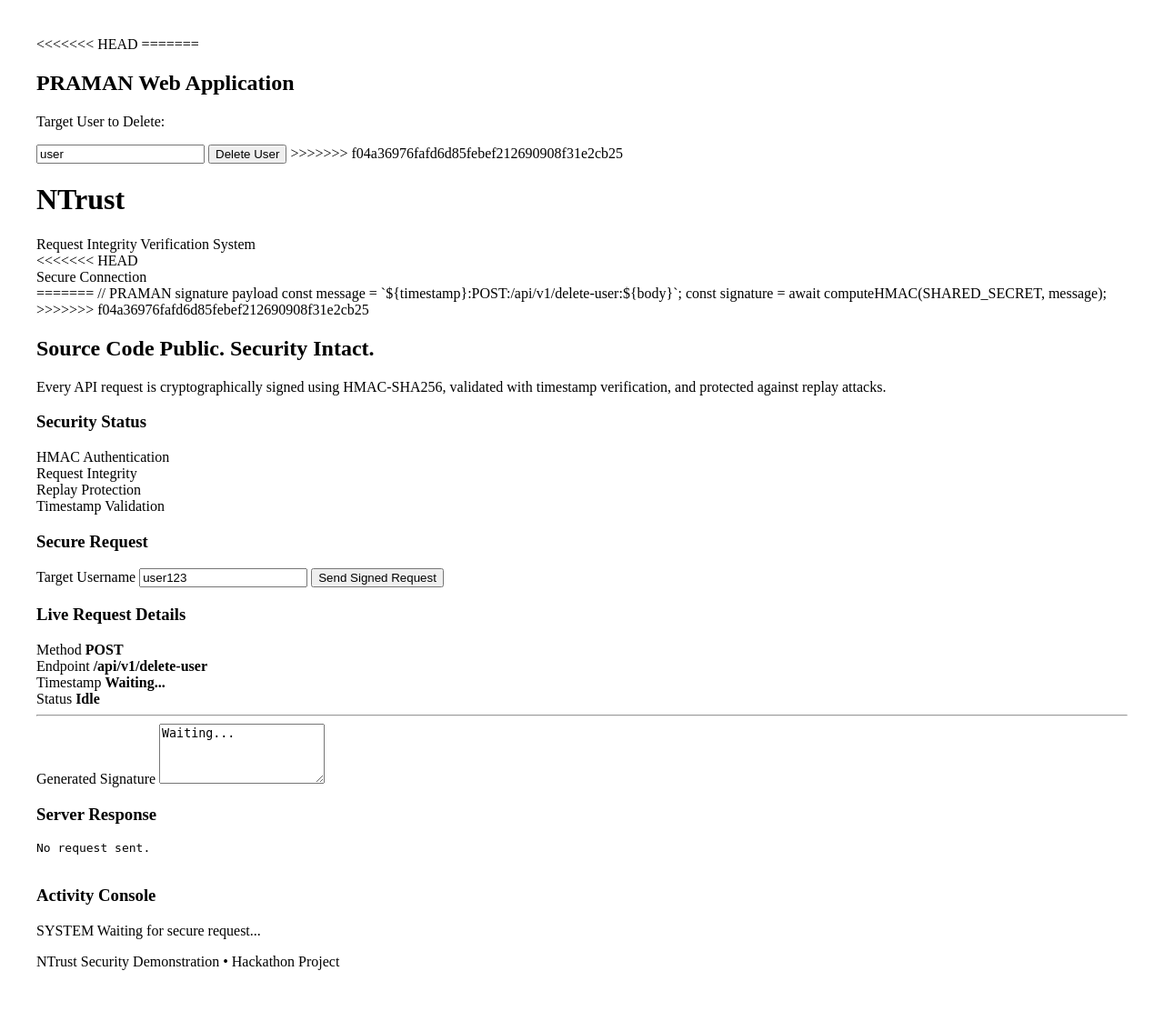
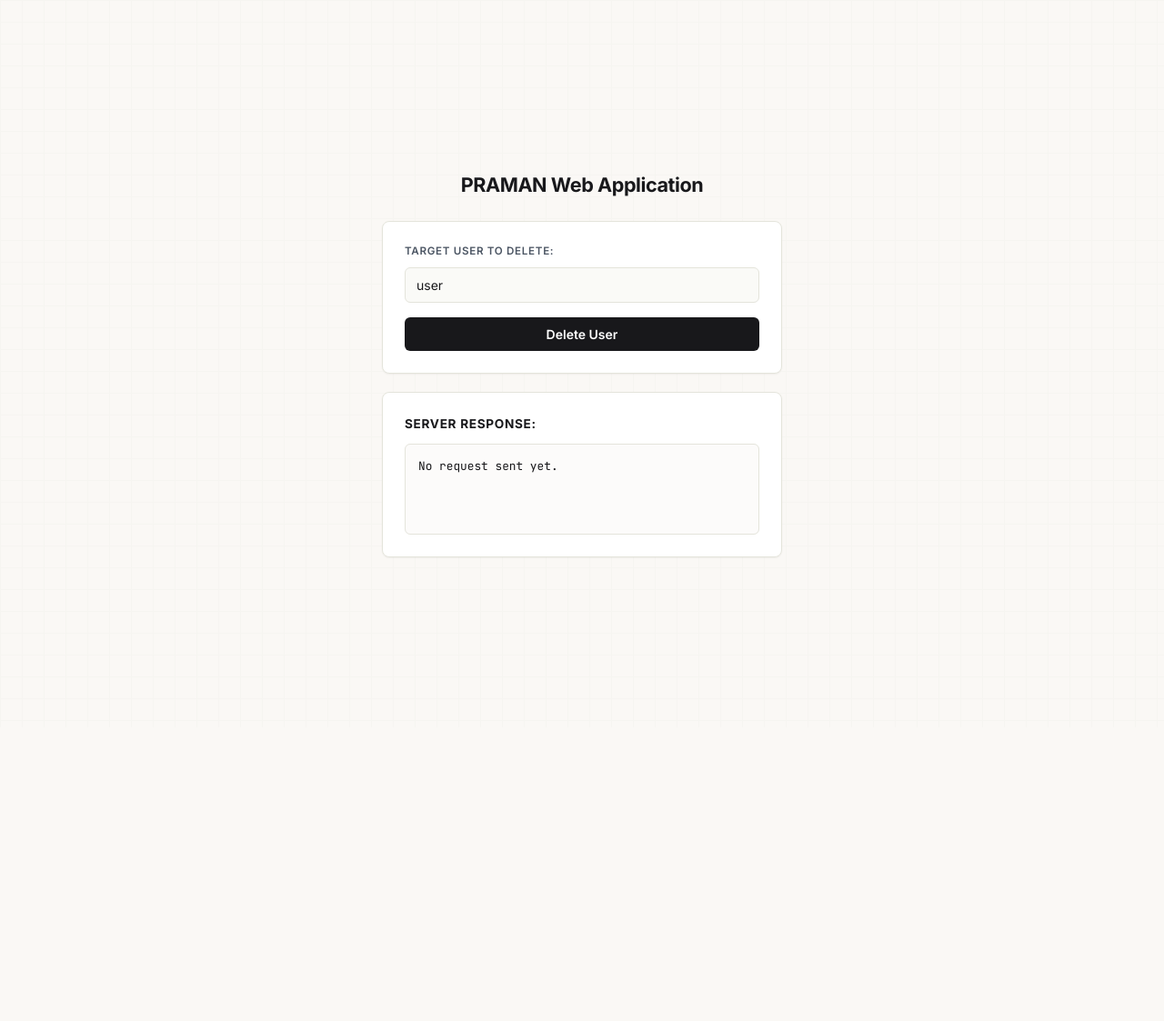
Before and after one commit to EliteDebuggers/hackathon2, a Python web app: template templates/index.html in a window 1280 px wide. Shown: the whole page at 91% size. After the commit the page ends 614 px from the top, so only its background shows below. Run offline with Jinja, Linux system fonts and the light colour scheme; the template is opened without the code that fills it: most values are stand-ins (such as "Sample title", 1, 10 or a date in 2020).

Commit message:
added script.js, style.css file integrated with index.html file (Frontend complete)

```diff
--- a/static/style.css
+++ b/static/style.css
@@ -0,0 +1,203 @@
+@import url('https://fonts.googleapis.com/css2?family=Inter:wght@400;500;600;700&family=JetBrains+Mono:wght@400;500&display=swap');
+
+:root {
+  /* Colors - Warm Paper Theme */
+  --bg-color: #faf8f5;
+  --card-bg: #ffffff;
+  --card-bg-hover: #fcfbfa;
+  --border-color: #e4e4db;
+  --border-color-focus: #18181b;
+
+  --text-primary: #18181b;
+  --text-secondary: #4b5563;
+  --text-muted: #7f8c8d;
+
+  --accent: #18181b;
+  --accent-hover: #27272a;
+  --accent-light: rgba(24, 24, 27, 0.05);
+
+  --success: #16a34a;
+  --danger: #dc2626;
+
+  /* Typography */
+  --font-sans: 'Inter', system-ui, -apple-system, sans-serif;
+  --font-mono: 'JetBrains Mono', 'Fira Code', monospace;
+
+  /* Layout & Spacing */
+  --radius-sm: 4px;
+  --radius-md: 6px;
+  --radius-lg: 8px;
+  --shadow-sm: 0 1px 3px rgba(0, 0, 0, 0.02), 0 1px 2px rgba(0, 0, 0, 0.04);
+  --shadow-md: 0 4px 6px -1px rgba(0, 0, 0, 0.03), 0 2px 4px -1px rgba(0, 0, 0, 0.02);
+}
+
+/* Base Styles */
+* {
+  margin: 0;
+  padding: 0;
+  box-sizing: border-box;
+}
+
+body {
+  font-family: var(--font-sans);
+  background-color: var(--bg-color);
+  color: var(--text-primary);
+  line-height: 1.5;
+  -webkit-font-smoothing: antialiased;
+  -moz-osx-font-smoothing: grayscale;
+  min-height: 100vh;
+  display: flex;
+  align-items: center;
+  justify-content: center;
+  padding: 20px;
+}
+
+/* Background Grid Overlay */
+.background-grid {
+  position: fixed;
+  inset: 0;
+  pointer-events: none;
+  opacity: 0.15;
+  background-image:
+    linear-gradient(var(--border-color) 1px, transparent 1px),
+    linear-gradient(90deg, var(--border-color) 1px, transparent 1px);
+  background-size: 24px 24px;
+  z-index: -1;
+}
+
+/* Container */
+.container {
+  width: 100%;
+  max-width: 440px;
+  display: flex;
+  flex-direction: column;
+  gap: 20px;
+}
+
+/* Headers */
+h2 {
+  font-size: 1.35rem;
+  font-weight: 700;
+  letter-spacing: -0.02em;
+  color: var(--text-primary);
+  text-align: center;
+  margin-bottom: 4px;
+}
+
+h3 {
+  font-size: 0.85rem;
+  font-weight: 700;
+  color: var(--text-primary);
+  text-transform: uppercase;
+  letter-spacing: 0.05em;
+  margin-bottom: 12px;
+}
+
+/* Cards styling */
+.card {
+  background-color: var(--card-bg);
+  border: 1px solid var(--border-color);
+  border-radius: var(--radius-lg);
+  padding: 24px;
+  box-shadow: var(--shadow-sm);
+  transition: border-color 0.2s ease, box-shadow 0.2s ease;
+}
+
+.card:hover {
+  border-color: #b5b5ac;
+  box-shadow: var(--shadow-md);
+}
+
+/* Form controls */
+label {
+  display: block;
+  font-size: 0.725rem;
+  text-transform: uppercase;
+  letter-spacing: 0.06em;
+  font-weight: 600;
+  color: var(--text-secondary);
+  margin-bottom: 8px;
+}
+
+input[type="text"] {
+  width: 100%;
+  background-color: #fafaf7;
+  border: 1px solid var(--border-color);
+  color: var(--text-primary);
+  font-family: var(--font-sans);
+  font-size: 0.875rem;
+  padding: 10px 12px;
+  border-radius: var(--radius-md);
+  outline: none;
+  transition: border-color 0.15s ease, box-shadow 0.15s ease;
+}
+
+input[type="text"]:focus {
+  border-color: var(--border-color-focus);
+  box-shadow: 0 0 0 3px rgba(24, 24, 27, 0.08);
+}
+
+button {
+  width: 100%;
+  background-color: var(--accent);
+  color: #ffffff;
+  border: none;
+  font-family: var(--font-sans);
+  font-size: 0.875rem;
+  font-weight: 600;
+  padding: 10px 16px;
+  border-radius: var(--radius-md);
+  cursor: pointer;
+  margin-top: 16px;
+  transition: background-color 0.15s ease, transform 0.1s ease;
+}
+
+button:hover {
+  background-color: var(--accent-hover);
+}
+
+button:active {
+  transform: scale(0.98);
+}
+
+button:disabled {
+  background-color: #e4e4db;
+  color: var(--text-muted);
+  cursor: not-allowed;
+  transform: none;
+}
+
+/* Code Response Block */
+pre {
+  background-color: #fcfbfa;
+  border: 1px solid var(--border-color);
+  border-radius: var(--radius-md);
+  padding: 14px;
+  font-family: var(--font-mono);
+  font-size: 0.8rem;
+  line-height: 1.5;
+  color: var(--text-primary);
+  overflow-x: auto;
+  white-space: pre-wrap;
+  word-break: break-all;
+  min-height: 100px;
+}
+
+/* Scrollbar Customization */
+::-webkit-scrollbar {
+  width: 6px;
+  height: 6px;
+}
+
+::-webkit-scrollbar-track {
+  background: transparent;
+}
+
+::-webkit-scrollbar-thumb {
+  background: var(--border-color);
+  border-radius: 999px;
+}
+
+::-webkit-scrollbar-thumb:hover {
+  background: var(--text-muted);
+}
--- a/templates/index.html
+++ b/templates/index.html
@@ -3,213 +3,41 @@
 <head>
     <meta charset="UTF-8">
     <meta name="viewport" content="width=device-width, initial-scale=1.0">
-<<<<<<< HEAD
-
-    <title>NTrust • Request Integrity Verification</title>
-
-    <link rel="apple-touch-icon"
-      href="{{ url_for('static', filename='favicon/apple-touch-icon.png') }}">
-
-<link rel="icon"
-      href="{{ url_for('static', filename='favicon/favicon-32x32.png') }}">
-
-<link rel="icon"
-      href="{{ url_for('static', filename='favicon/favicon-16x16.png') }}">
-
-<link rel="manifest"
-      href="{{ url_for('static', filename='favicon/site.webmanifest') }}">
+    <title>PRAMAN</title>
+    <link rel="apple-touch-icon" sizes="180x180" href="{{ url_for('static', filename='favicon/apple-touch-icon.png') }}">
+    <link rel="icon" type="image/png" sizes="32x32" href="{{ url_for('static', filename='favicon/favicon-32x32.png') }}">
+    <link rel="icon" type="image/png" sizes="16x16" href="{{ url_for('static', filename='favicon/favicon-16x16.png') }}">
+    <link rel="manifest" href="{{ url_for('static', filename='favicon/site.webmanifest') }}">
 
     <link rel="preconnect" href="https://fonts.googleapis.com">
     <link rel="preconnect" href="https://fonts.gstatic.com" crossorigin>
-
-    <link href="https://fonts.googleapis.com/css2?family=Inter:wght@300;400;500;600;700&family=JetBrains+Mono:wght@400;500&display=swap" rel="stylesheet">
+    <link href="https://fonts.googleapis.com/css2?family=Inter:wght@400;500;600;700&family=JetBrains+Mono:wght@400;500&display=swap" rel="stylesheet">
 
     <link rel="stylesheet" href="{{ url_for('static', filename='style.css') }}">
 </head>
-=======
-    <title>PRAMAN</title>
-    <link rel="apple-touch-icon" sizes="180x180" href="/apple-touch-icon.png">
-    <link rel="icon" type="image/png" sizes="32x32" href="/favicon-32x32.png">
-    <link rel="icon" type="image/png" sizes="16x16" href="/favicon-16x16.png">
-    <link rel="manifest" href="/site.webmanifest">
-</head>
-<body style="padding: 2rem;">
+<body>
+    <div class="background-grid"></div>
+
+    <main class="container">
         <h2>PRAMAN Web Application</h2>
-    <p>Target User to Delete:</p>
+
+        <div class="card">
+            <label for="username">Target User to Delete:</label>
             <input type="text" id="username" value="user" />
             <button onclick="sendSignedRequest()">Delete User</button>
->>>>>>> f04a36976fafd6d85febef212690908f31e2cb25
-
-<body>
-
-<div class="background-grid"></div>
-
-<header class="navbar">
-    <div class="logo">
-        <div class="logo-circle">
-        </div>
-
-        <div>
-            <h1>NTrust</h1>
-            <span>Request Integrity Verification System</span>
-        </div>
-
-<<<<<<< HEAD
-    </div>
-    <div class="connection-status">
-        <span class="status-dot"></span>
-        Secure Connection
-    </div>
-=======
-            // PRAMAN signature payload
-            const message = `${timestamp}:POST:/api/v1/delete-user:${body}`;
-            const signature = await computeHMAC(SHARED_SECRET, message);
->>>>>>> f04a36976fafd6d85febef212690908f31e2cb25
-
-</header>
-<section class="hero">
-    <h2>
-        Source Code Public.
-        <span>Security Intact.</span>
-    </h2>
-    <p>
-        Every API request is cryptographically signed using HMAC-SHA256,
-        validated with timestamp verification, and protected against replay attacks.
-    </p>
-</section>
-
-<main class="dashboard">
-    <section class="left-column">
-        <div class="card">
-            <div class="card-header">
-                <h3>Security Status</h3>
-            </div>
-            <div class="security-list">
-                <div class="security-item">
-                    <span class="indicator active"></span>
-                    HMAC Authentication
-                </div>
-
-                <div class="security-item">
-                    <span class="indicator active"></span>
-                    Request Integrity
-                </div>
-
-                <div class="security-item">
-                    <span class="indicator active"></span>
-                    Replay Protection
-                </div>
-
-                <div class="security-item">
-                    <span class="indicator active"></span>
-                    Timestamp Validation
-                </div>
-
-            </div>
         </div>
 
         <div class="card">
-            <div class="card-header">
-                <h3>Secure Request</h3>
+            <h3>Server Response:</h3>
+            <pre id="output">No request sent yet.</pre>
         </div>
-            <label for="username">
-                Target Username
-            </label>
-            <input
-                id="username"
-                type="text"
-                value="user123"
-                placeholder="Enter username"
-            >
-
-            <button
-                id="sendBtn"
-                onclick="sendSignedRequest()">
-                Send Signed Request
-            </button>
-        </div>
-    </section>
-
-    <section class="right-column">
-
-        <div class="card">
-            <div class="card-header">
-                <h3>Live Request Details</h3>
-            </div>
-
-            <div class="detail-grid">
-                <div class="detail">
-                    <span>Method</span>
-                    <strong>POST</strong>
-                </div>
-
-                <div class="detail">
-                    <span>Endpoint</span>
-                    <strong>/api/v1/delete-user</strong>
-                </div>
-
-                <div class="detail">
-                    <span>Timestamp</span>
-                    <strong id="timestampField">Waiting...</strong>
-                </div>
-                <div class="detail">
-                    <span>Status</span>
-                    <strong id="requestStatus">
-                        Idle
-                    </strong>
-                </div>
-            </div>
-            <hr>
-            <label for="signatureField">Generated Signature</label>
-
-            <textarea
-                id="signatureField"
-                readonly
-                rows="4">Waiting...</textarea>
-
-        </div>
-
-        <div class="card">
-            <div class="card-header">
-                <h3>Server Response</h3>
-            </div>
-            <pre id="output">
-No request sent.
-            </pre>
-        </div>
-    </section>
     </main>
 
-<section class="console-section">
-    <div class="card">
-        <div class="card-header">
-            <h3>Activity Console</h3>
-        </div>
-
-        <div id="consoleLog" class="console">
-            <div>
-                <span class="time">SYSTEM</span>
-                Waiting for secure request...
-            </div>
-        </div>
-    </div>
-</section>
-
-<!-- Footer -->
-<footer>
-    <p>
-        NTrust Security Demonstration • Hackathon Project
-    </p>
-</footer>
-
-<!-- Flask Variables -->
-
     <script>
+        // flask inject variables in js when server start
         const SHARED_SECRET = "{{ env_secret }}";
         const ENDPOINT = "http://127.0.0.1:5000/api/v1/delete-user";
     </script>
-
     <script src="{{ url_for('static', filename='script.js') }}"></script>
-
 </body>
 </html>
```
Also changed, not shown: static/script.js (+54 -0 lines). Lines whose indentation alone changed are shown as unchanged.
